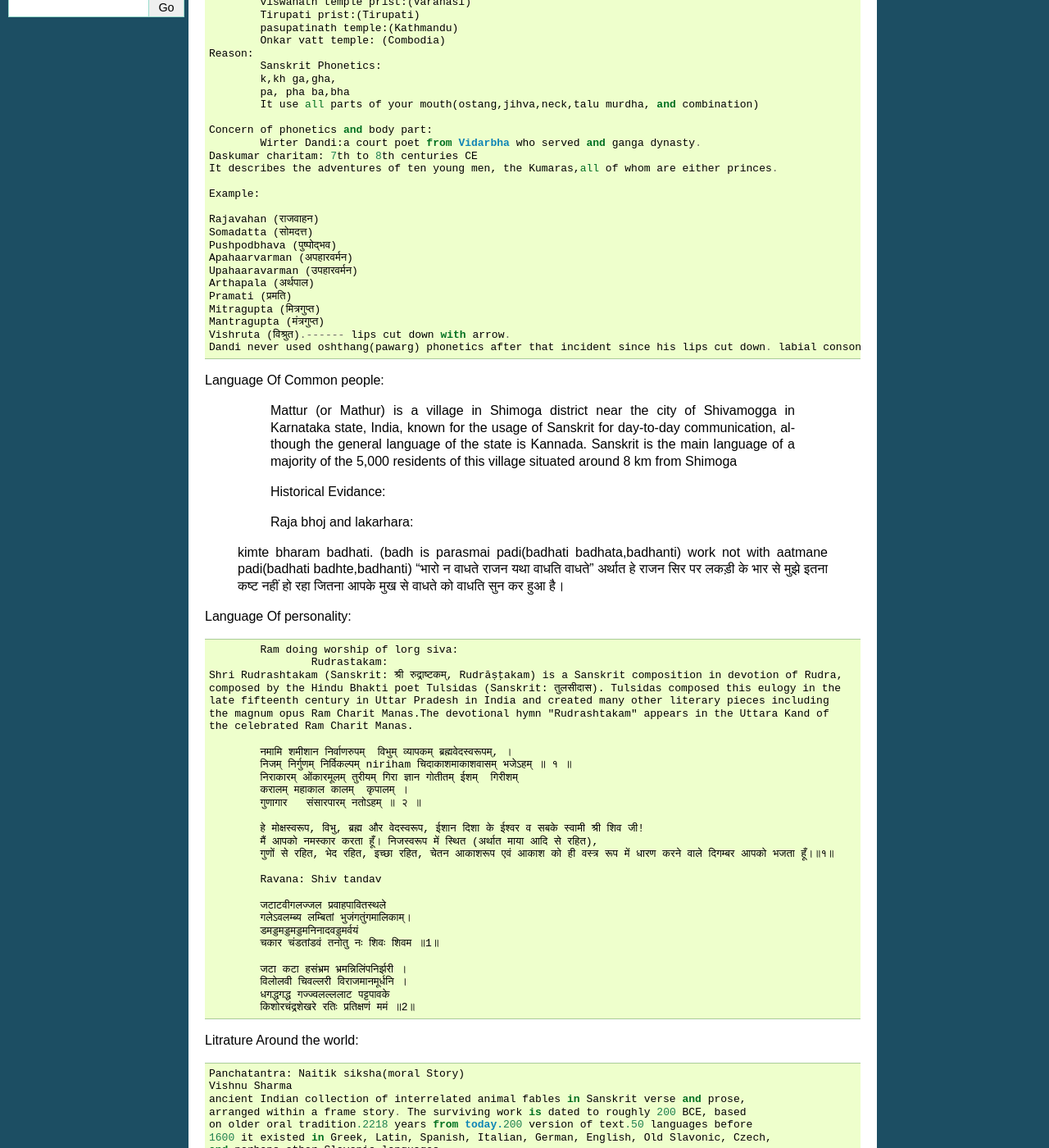
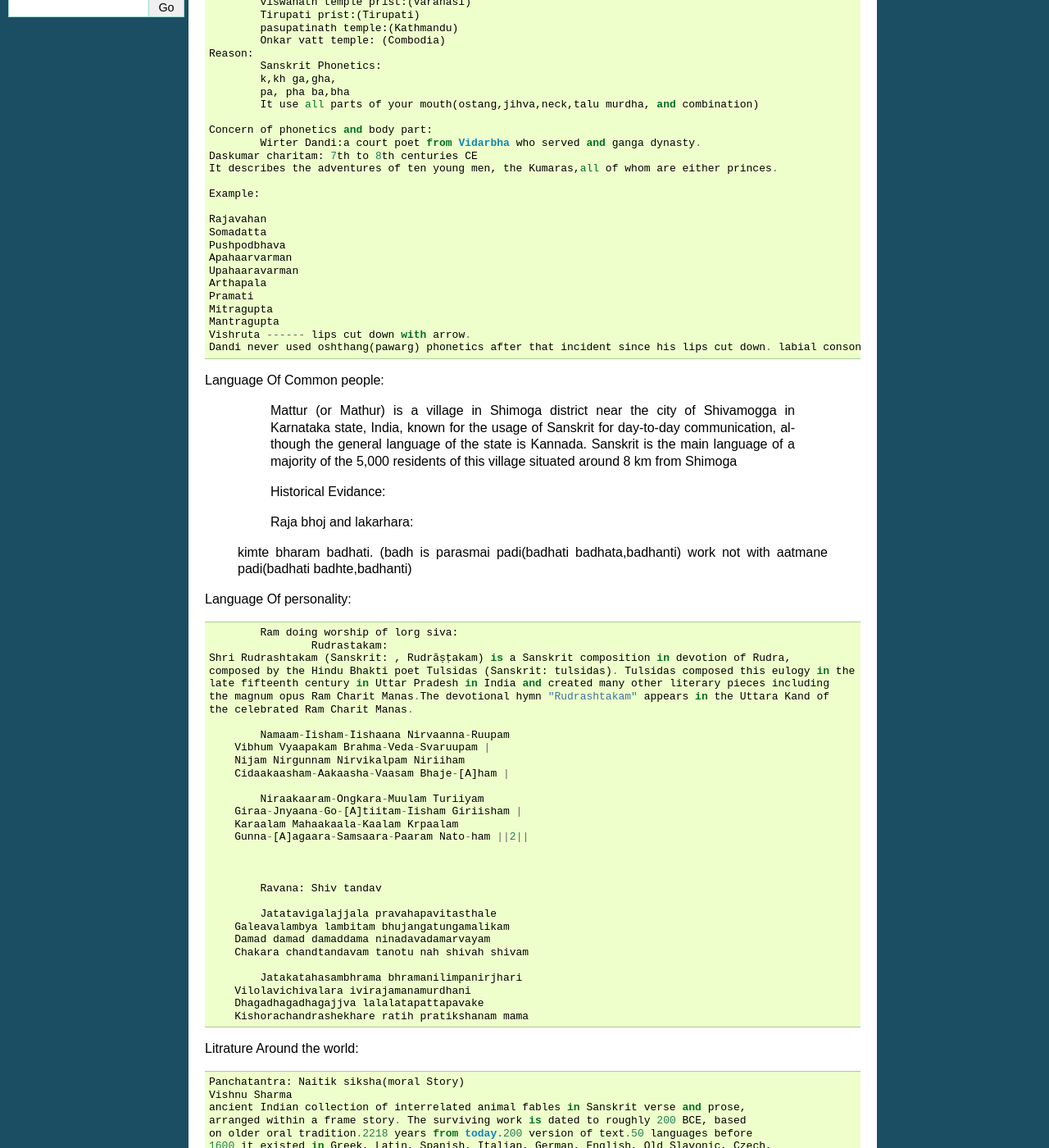
Before and after one commit to ramashanker/Documentation, a Sphinx documentation site: the page built from docs/lang_litrature.rst, in a window 1280 px wide and 1400 px high, scrolled down 249 px. Shown: the whole window at 82% size. Built offline with Sphinx 7.4.7, drawn with Linux system fonts in a browser that asks for light colours.

Commit message:
update litrature documents

```diff
--- a/docs/lang_litrature.rst
+++ b/docs/lang_litrature.rst
@@ -25,17 +25,17 @@
 
         Example:
 
-        Rajavahan (राजवाहन)
-        Somadatta (सोमदत्त)
-        Pushpodbhava (पुष्पोद्भव)
-        Apahaarvarman (अपहारवर्मन)
-        Upahaaravarman (उपहारवर्मन)
-        Arthapala (अर्थपाल)
-        Pramati (प्रमति)
-        Mitragupta (मित्रगुप्त)
-        Mantragupta (मंत्रगुप्त)
-        Vishruta (विश्रुत).------ lips cut down with arrow.
-        Dandi never used oshthang(pawarg) phonetics after that incident since his lips cut down. labial consonants (प,फ,ब,भ,म).
+        Rajavahan
+        Somadatta
+        Pushpodbhava
+        Apahaarvarman
+        Upahaaravarman
+        Arthapala
+        Pramati
+        Mitragupta
+        Mantragupta
+        Vishruta ------ lips cut down with arrow.
+        Dandi never used oshthang(pawarg) phonetics after that incident since his lips cut down. labial consonants (p,ph,b,bh,m).
 
 Language Of Common people:
 
@@ -47,39 +47,41 @@
 
 		Raja bhoj and lakarhara:
         kimte bharam badhati. (badh is parasmai padi(badhati badhata,badhanti) work not with aatmane padi(badhati badhte,badhanti)
-        "भारो न वाधते  राजन यथा  वाधति  वाधते" अर्थात हे राजन सिर पर लकड़ी के भार  से मुझे इतना कष्ट नहीं हो रहा जितना आपके मुख से वाधते को वाधति सुन कर हुआ है।
+
 
 Language Of personality::
 
 		Ram doing worship of lorg siva:
 			Rudrastakam:
-        Shri Rudrashtakam (Sanskrit: श्री रुद्राष्टकम्, Rudrāṣṭakam) is a Sanskrit composition in devotion of Rudra,
-        composed by the Hindu Bhakti poet Tulsidas (Sanskrit: तुलसीदास). Tulsidas composed this eulogy in the
+        Shri Rudrashtakam (Sanskrit: , Rudrāṣṭakam) is a Sanskrit composition in devotion of Rudra,
+        composed by the Hindu Bhakti poet Tulsidas (Sanskrit: tulsidas). Tulsidas composed this eulogy in the
         late fifteenth century in Uttar Pradesh in India and created many other literary pieces including
         the magnum opus Ram Charit Manas.The devotional hymn "Rudrashtakam" appears in the Uttara Kand of
         the celebrated Ram Charit Manas.
 
-        	नमामि शमीशान निर्वाणरुपम्  विभुम् व्यापकम् ब्रह्मवेदस्वरूपम्, ।
-        	निजम् निर्गुणम् निर्विकल्पम् niriham चिदाकाशमाकाशवासम् भजेऽहम् ॥ १ ॥
-        	निराकारम् ओंकारमूलम् तुरीयम् गिरा ज्ञान गोतीतम् ईशम्  गिरीशम्
-        	करालम् महाकाल कालम्  कृपालम् ।
-        	गुणागार   संसारपारम् नतोऽहम् ॥ २ ॥
+        	Namaam-Iisham-Iishaana Nirvaanna-Ruupam
+            Vibhum Vyaapakam Brahma-Veda-Svaruupam |
+            Nijam Nirgunnam Nirvikalpam Niriiham
+            Cidaakaasham-Aakaasha-Vaasam Bhaje-[A]ham |
 
-        	हे मोक्षस्वरूप, विभु, ब्रह्म और वेदस्वरूप, ईशान दिशा के ईश्वर व सबके स्वामी श्री शिव जी!
-        	मैं आपको नमस्कार करता हूँ। निजस्वरूप में स्थित (अर्थात माया आदि से रहित),
-        	गुणों से रहित, भेद रहित, इच्छा रहित, चेतन आकाशरूप एवं आकाश को ही वस्त्र रूप में धारण करने वाले दिगम्बर आपको भजता हूँ।॥१॥
+        	Niraakaaram-Ongkara-Muulam Turiiyam
+            Giraa-Jnyaana-Go-[A]tiitam-Iisham Giriisham |
+            Karaalam Mahaakaala-Kaalam Krpaalam
+            Gunna-[A]agaara-Samsaara-Paaram Nato-ham ||2||
+
+
 
         	Ravana: Shiv tandav
 
-        	जटाटवीगलज्जल प्रवाहपावितस्थले
-        	गलेऽवलम्ब्य लम्बितां भुजंगतुंगमालिकाम्‌।
-        	डमड्डमड्डमड्डमनिनादवड्डमर्वयं
-        	चकार चंडतांडवं तनोतु नः शिवः शिवम ॥1॥
+        	Jatatavigalajjala pravahapavitasthale
+            Galeavalambya lambitam bhujangatungamalikam
+            Damad damad damaddama ninadavadamarvayam
+            Chakara chandtandavam tanotu nah shivah shivam
 
-        	जटा कटा हसंभ्रम भ्रमन्निलिंपनिर्झरी ।
-        	विलोलवी चिवल्लरी विराजमानमूर्धनि ।
-        	धगद्धगद्ध गज्ज्वलल्ललाट पट्टपावके
-        	किशोरचंद्रशेखरे रतिः प्रतिक्षणं ममं ॥2॥
+        	Jatakatahasambhrama bhramanilimpanirjhari
+            Vilolavichivalara ivirajamanamurdhani
+            Dhagadhagadhagajjva lalalatapattapavake
+            Kishorachandrashekhare ratih pratikshanam mama
 
 
 Litrature Around the world::
```
